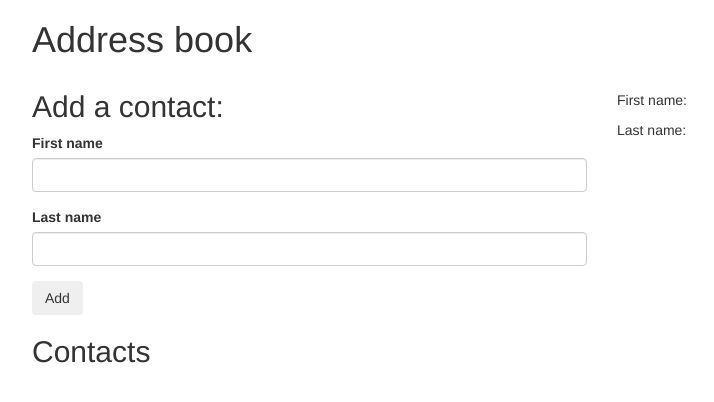
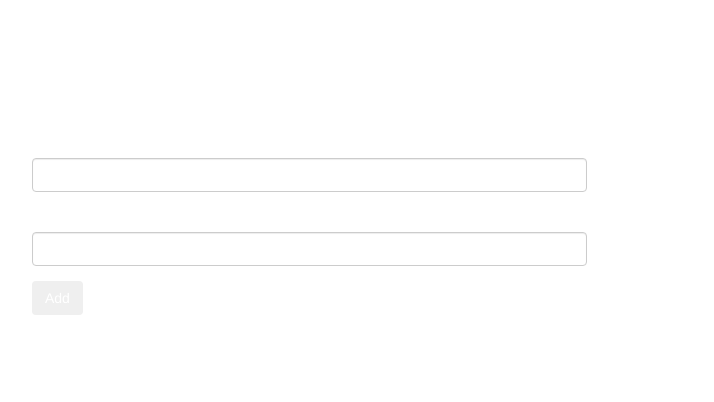
Before and after one commit to paulnderitu/addressbook, a plain HTML site: page index.html in a window 1280 px wide. Shown: the whole page, without its empty margins (38-752 px from the left). Drawn offline with Linux system fonts and the light colour scheme.

Commit message:
updating css

```diff
--- a/css/styles.css
+++ b/css/styles.css
@@ -10,3 +10,8 @@
 .contact:hover {
   text-decoration: underline;
 }
+
+.container {
+  background-color: #ffffff;
+  color: white;
+}
```
